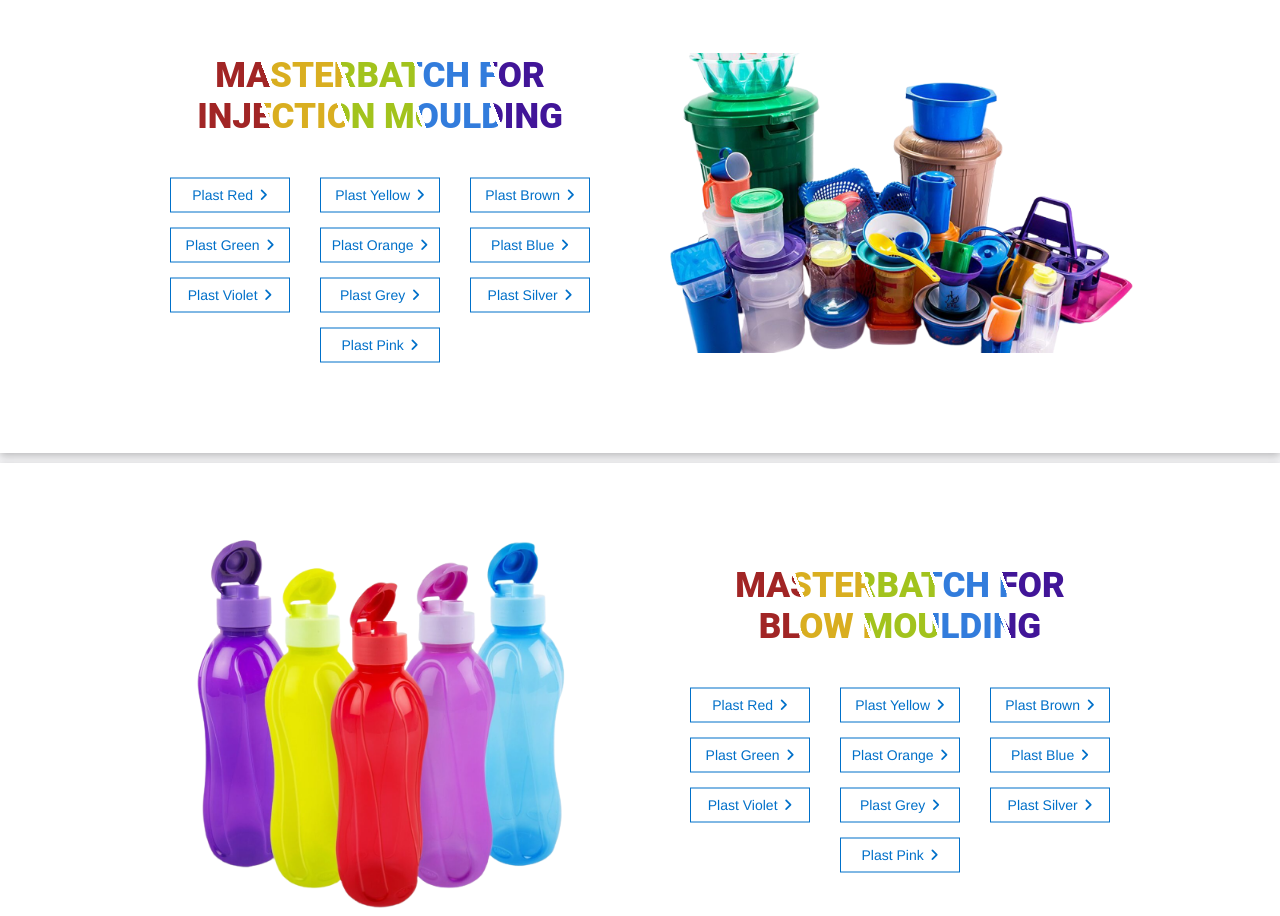
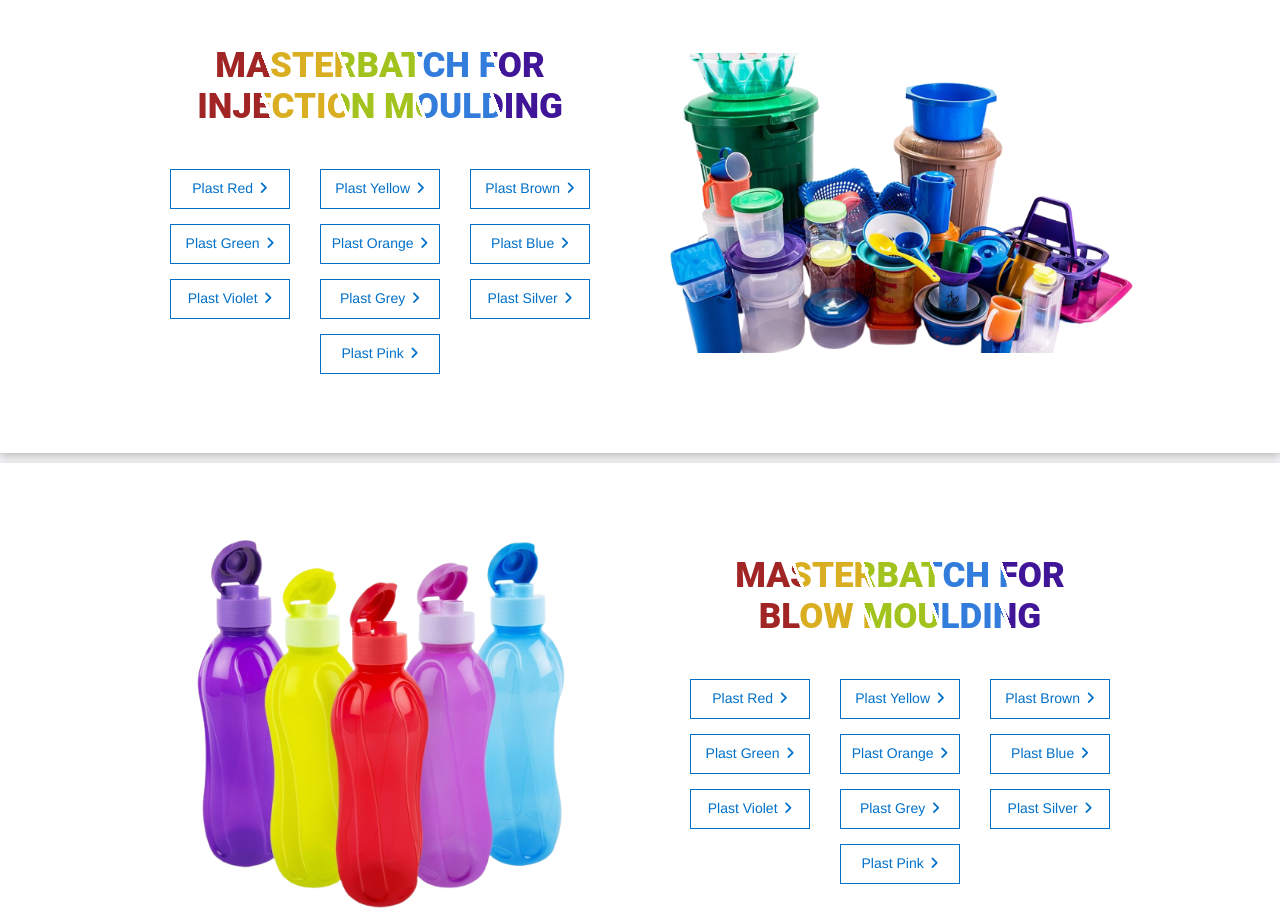
Before and after one commit to webtekdi/bajajmb-plast-brown-, a plain HTML site: page index.html in a window 1280 px wide. Shown: the part 6470-7386 px from the top of the page. Drawn offline with nearby package versions, Linux system fonts and the light colour scheme; files whose address does not match are found by name.

Commit message:
Update style.css

```diff
--- a/css/style.css
+++ b/css/style.css
@@ -2742,8 +2742,6 @@ a {
   column-gap: 6px;
   text-decoration: none;
   /* background-color: yellow; */
-  width: 25%;
-  height: 35px;
   justify-content: center;
   align-items: center;
   border: 1px solid #0070c9;
@@ -2849,7 +2847,9 @@ a {
     width: 100%;
   }
   .app-links>a{
-    font-size: 14px;
+    font-size: 13px;
+    width: 30%;
+    height: 32px;
   }
   .app-item-img{
     height: auto;
@@ -2872,7 +2872,9 @@ a {
     width: 100%;
   }
   .app-links>a{
-    font-size: 14px;
+    font-size: 13px;
+    width: 30%;
+    height: 32px;
   }
   .app-item-img{
     height: auto;
@@ -2895,6 +2897,8 @@ a {
   }
   .app-links>a{
     font-size: 14px;
+    width: 25%;
+    height: 40px;
   }
   .app-item-img{
     height: 400px;
@@ -2917,6 +2921,8 @@ a {
   }
   .app-links>a{
     font-size: 14px;
+    width: 25%;
+    height: 40px;
   }
   .app-item-img{
     height: 400px;
@@ -2939,6 +2945,8 @@ a {
   }
   .app-links>a{
     font-size: 14px;
+    width: 25%;
+    height: 40px;
   }
   .app-item-img{
     height: 400px;
```
